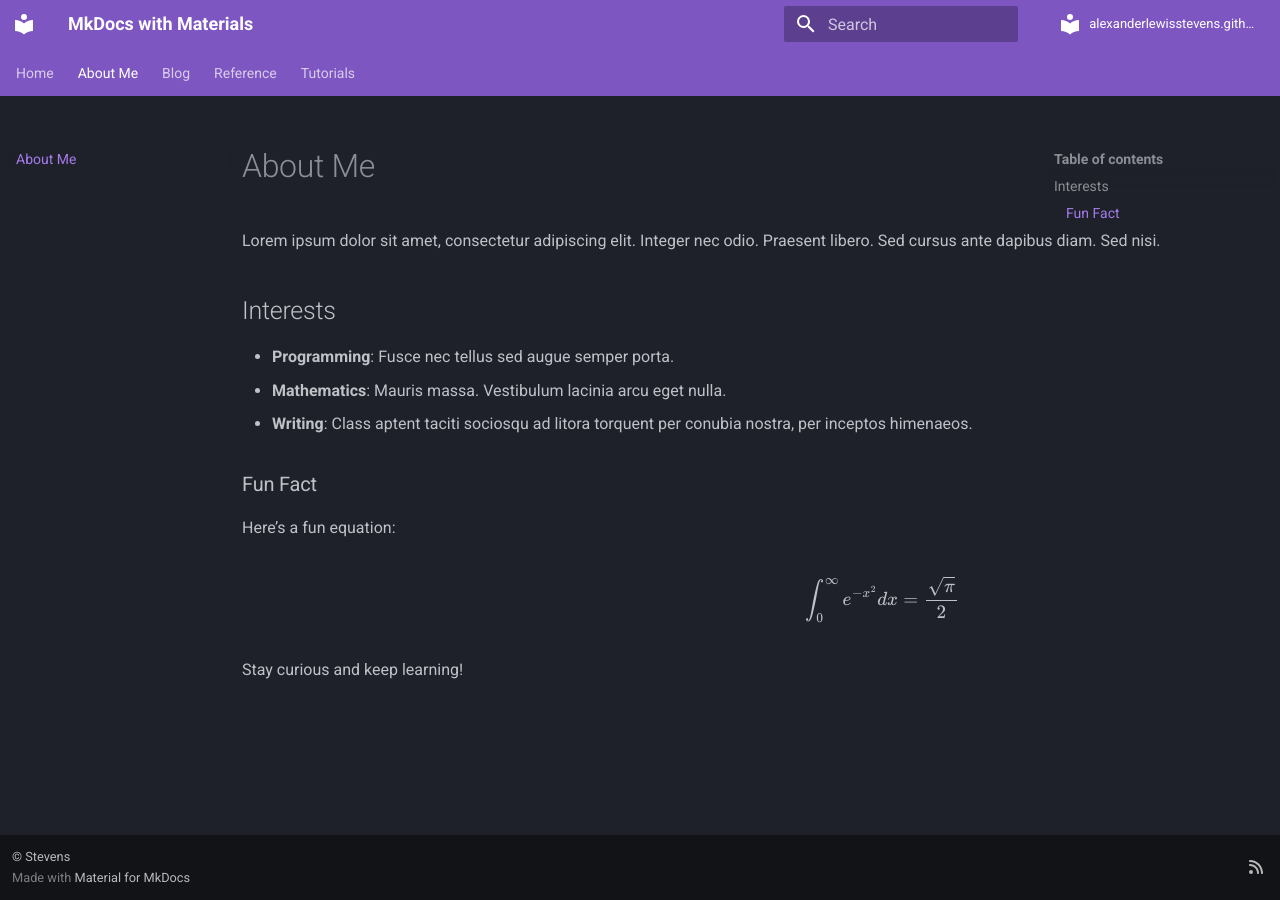
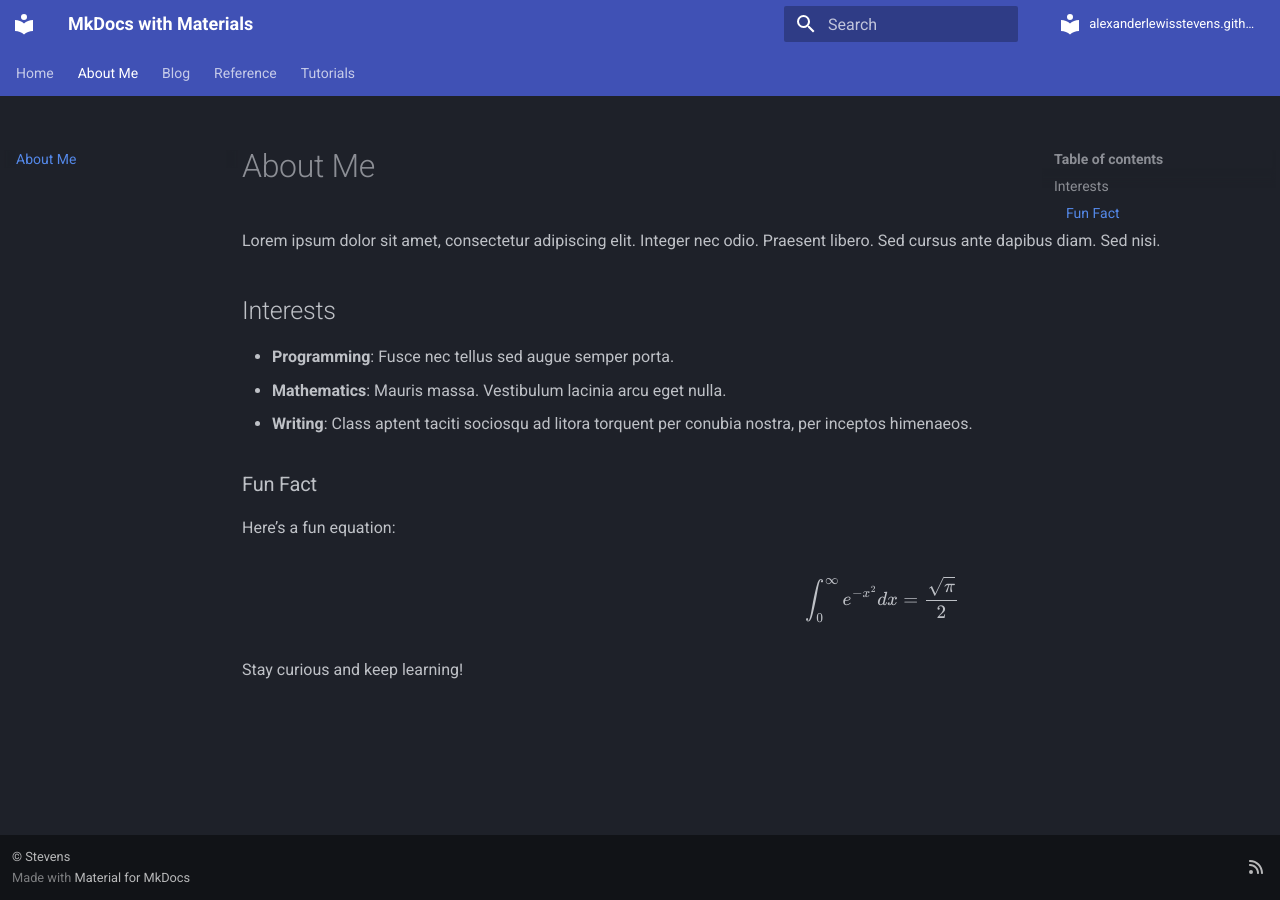
Before and after one commit to alexanderlewisstevens/alexanderlewisstevens.github.io, an MkDocs documentation site: the page built from docs/about.md, in a window 1280 px wide. Built offline with MkDocs 1.6.1 and Material for MkDocs 9.7.7, drawn with Linux system fonts in a browser that asks for light colours; comment, search, counter and statistics services are not loaded.

Commit message:
Update mkdocs.yml

```diff
--- a/mkdocs.yml
+++ b/mkdocs.yml
@@ -172,47 +172,44 @@ theme:
     # |                                                                                                    |
     # +----------------------------------------------------------------------------------------------------+
     scheme: 'slate'
+  # scheme: 'default'
+  # scheme: 'palenight'
+  # scheme: 'dracula'
+  # scheme: 'nord'
+  # scheme: 'dark'
+  # scheme: 'light'
 
+  primary: 'deep purple'
+  # primary: 'indigo'
+  # primary: 'cyan'
+  # primary: 'amber'
+  # primary: 'pink'
+  # primary: 'teal'
+  # primary: 'lime'
+  # primary: 'blue grey'
 
-    # +----------------------------------------------------------------------------------------------------+
-    # |                                                                                                    |
-    # | "primary" is used to set the main color of the Material Theme.                                     |
-    # |                                                                                                    |
-    # | The primary color is used on the top banner of the page but also for things like the link color.   |
-    # |                                                                                                    |
-    # | Read More:                                                                                         |
-    # | - https://squidfunk.github.io/mkdocs-material/setup/changing-the-colors/#primary-color             |
-    # |                                                                                                    |
-    # +----------------------------------------------------------------------------------------------------+
-    primary: #'indigo'
-            'deep purple'
+  accent: 'indigo'
+  # accent: 'pink'
+  # accent: 'orange'
+  # accent: 'green'
+  # accent: 'light blue'
+  # accent: 'red'
+  # accent: 'purple'
+  # accent: 'yellow'
 
-    # +----------------------------------------------------------------------------------------------------+
-    # |                                                                                                    |
-    # | The "accent" is used for moments such as hovering over links.                                      |
-    # |                                                                                                    |
-    # | Read More:                                                                                         |
-    # | - https://squidfunk.github.io/mkdocs-material/setup/changing-the-colors/#accent-color              |
-    # |                                                                                                    |
-    # +----------------------------------------------------------------------------------------------------+
-    accent: 'indigo'
-
-  # +------------------------------------------------------------------------------------------------------+
-  # |                                                                                                      |
-  # | With the "font" option can you set a different font to use.                                          |
-  # |                                                                                                      |
-  # | Material supports all Google fonts, but you can also define your own ones if you choose so.          |
-  # |                                                                                                      |
-  # | The "text" option is used for the regular font while "code" is used for code blocks, inline code and |
-  # | similar.                                                                                             |
-  # |                                                                                                      |
-  # | Read More:                                                                                           |
-  # | - https://squidfunk.github.io/mkdocs-material/setup/changing-the-fonts/                              |
-  # |                                                                                                      |
-  # +------------------------------------------------------------------------------------------------------+
   font:
-   text: 'Roboto'
-   code: 'Roboto Mono'
+    text: 'Roboto'
+    code: 'Roboto Mono'
+    # text: 'Fira Sans'
+    # code: 'Fira Code'
+    # text: 'Open Sans'
+    # code: 'Source Code Pro'
+    # text: 'Lato'
+    # code: 'Courier Prime'
+    # text: 'Inter'
+    # code: 'JetBrains Mono'
+    # text: 'Work Sans'
+    # code: 'IBM Plex Mono'
 
   # +------------------------------------------------------------------------------------------------------+
   # |                                                                                                      |
```
